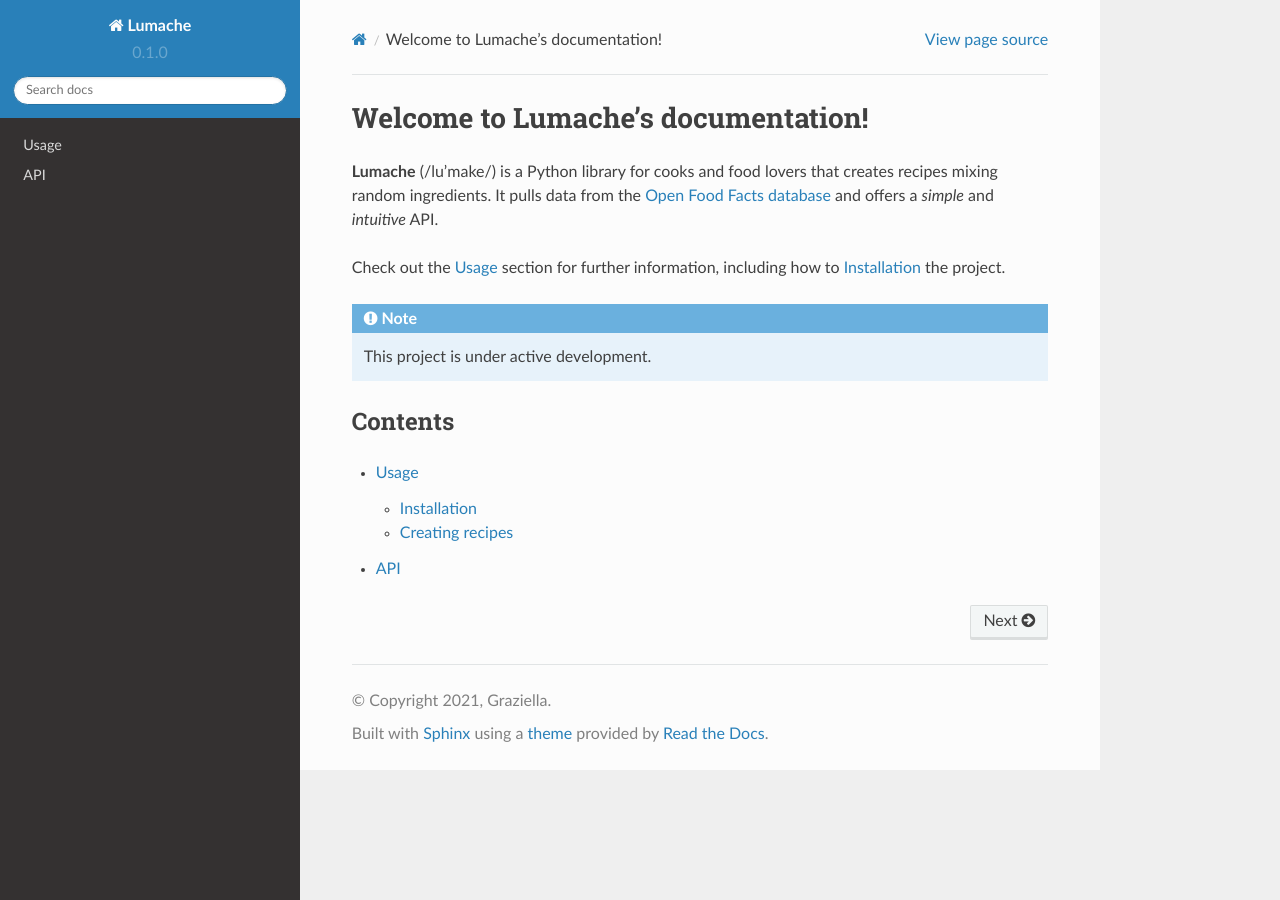
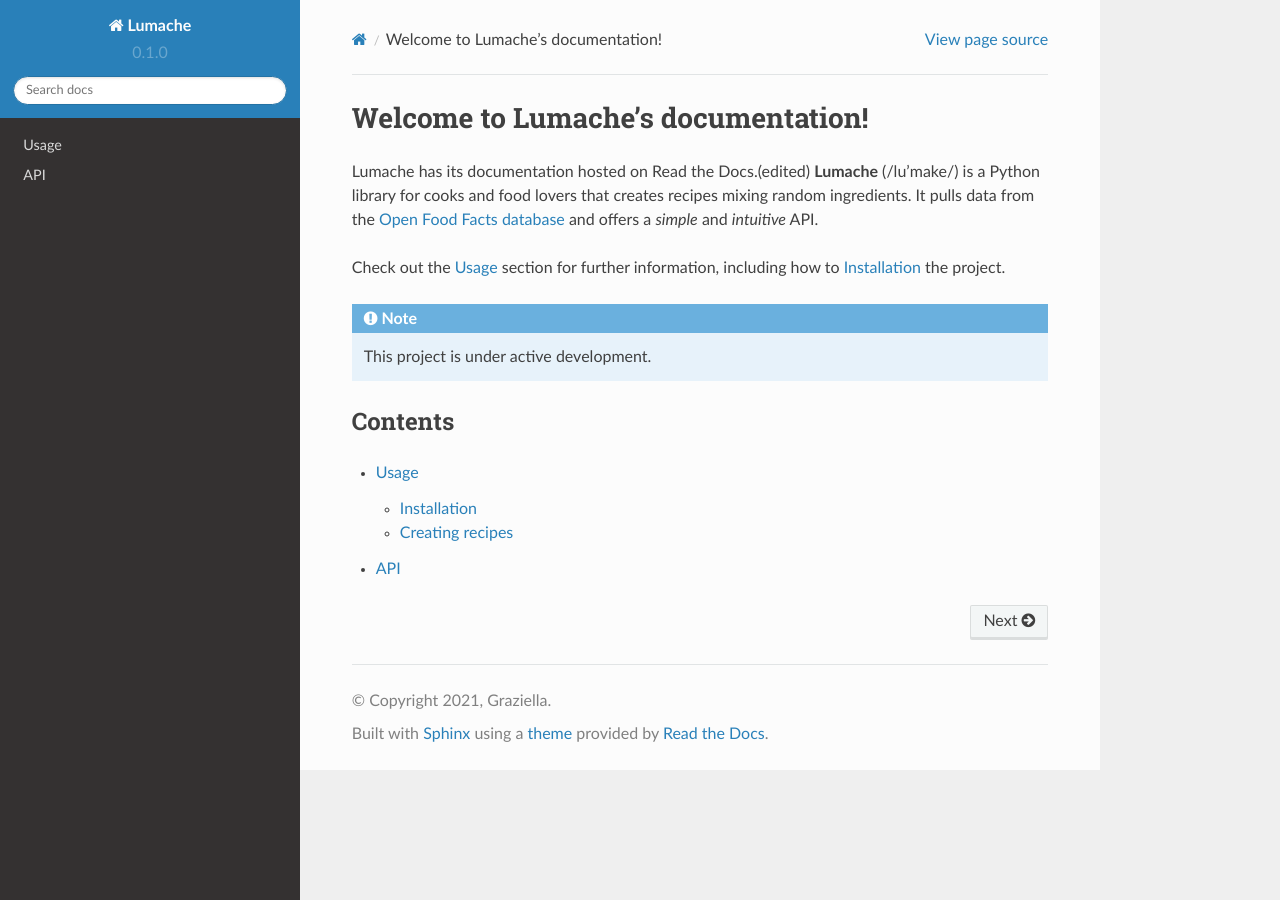
Before and after one commit to Shruti263/SET-5, a Sphinx documentation site: the page built from docs/source/index.rst, in a window 1280 px wide. Built offline with Sphinx 7.4.7 and the Read the Docs theme 2.0.0, drawn with Linux system fonts in a browser that asks for light colours.

Commit message:
Update index.rst

```diff
--- a/docs/source/index.rst
+++ b/docs/source/index.rst
@@ -1,6 +1,7 @@
 Welcome to Lumache's documentation!
 ===================================
 
+Lumache has its documentation hosted on Read the Docs.(edited)
 **Lumache** (/lu'make/) is a Python library for cooks and food lovers
 that creates recipes mixing random ingredients.
 It pulls data from the `Open Food Facts database <https://world.openfoodfacts.org/>`_
```
